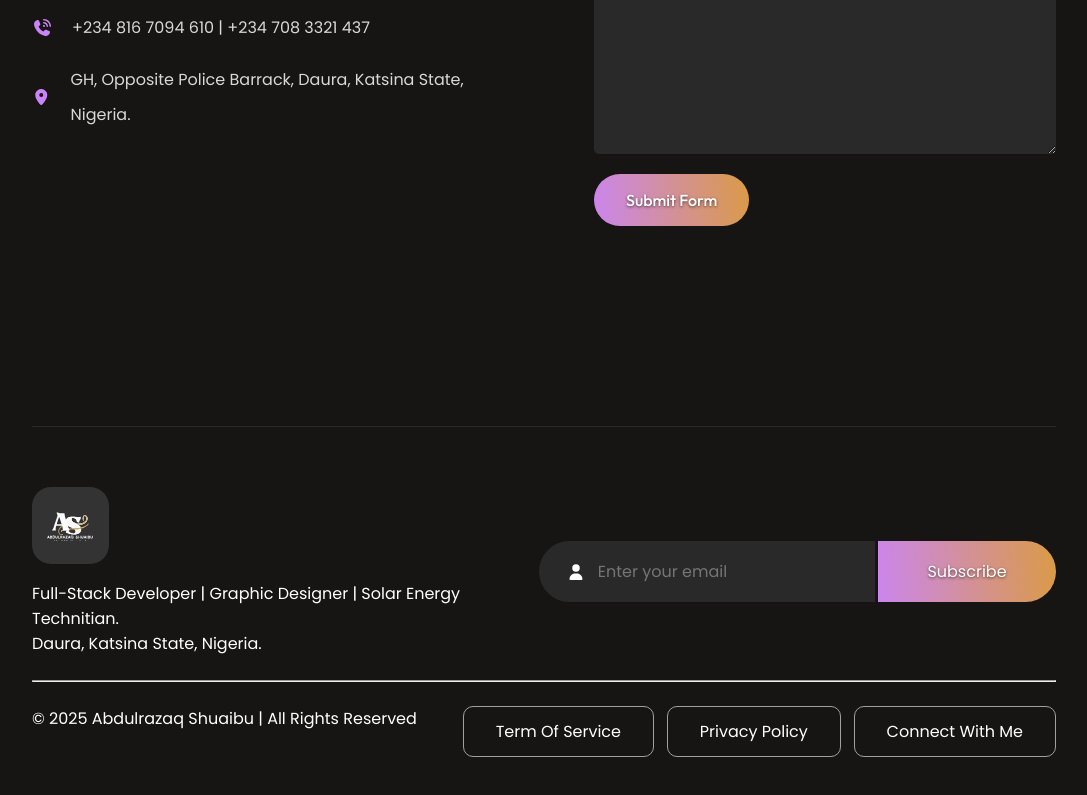
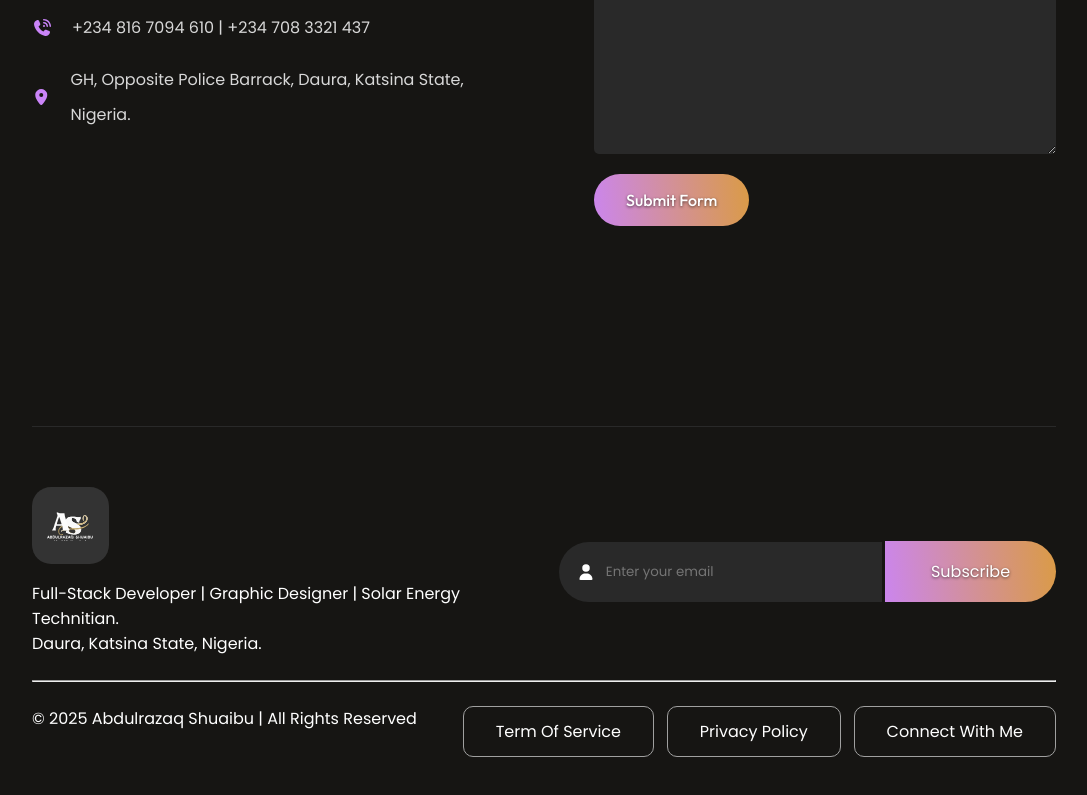
Before and after one commit to SAOMEIZA01/my-react-portfolio, a React (Vite) app: page / in a window 1280 px wide. Shown: the part 4481-5276 px from the top of the page, without its empty margins (96-1183 px from the left). Built offline with nearby package versions, Linux system fonts and the light colour scheme.

Commit message:
Fix layout bugs

```diff
--- a/src/Components/Contact/Contact.css
+++ b/src/Components/Contact/Contact.css
@@ -146,7 +146,7 @@
         gap: 5vw;
         margin: 5vw 10vw;
         align-items: center;
-        margin-bottom: 150px;
+        margin-bottom: 100px;
     }
     .contact-title h1 {
         font-size: clamp(2rem, 3vw, 2.5rem);
--- a/src/Components/Footer/Footer.css
+++ b/src/Components/Footer/Footer.css
@@ -36,22 +36,24 @@
     display: flex;
     align-items: center;
     box-sizing: border-box;
-    padding: 18px;
-    padding-left: 30px;
-    gap: 15px;
+    padding: 20px;
+    gap: 1vw;
     width: 65%;
     border-radius: 50px 0 0 50px;
     background: #292929;
     font-size: 1rem;
 }
+.footer-email-input .user-icon {
+    flex: 1;
+}
 .footer-email-input input {
+    flex: 3;
     box-sizing: border-box;
     outline: none;
     border: none;
     background: transparent;
     color: #a0a0a0;
     font-family: 'Poppins', sans-serif;
-    font-size: 1rem;
 }
 .footer-email-input:hover {
     border: solid 1px #CA84F8;
@@ -59,6 +61,7 @@
     transition: 0.6s;
 }
 .footer-subscribe {
+    box-sizing: border-box;
     display: flex;
     align-items: center;
     justify-content: center;
@@ -116,8 +119,7 @@
         font-size: 0.9rem;
     }
     .footer-email-input {
-        padding: 12px;
-        padding-left: 32px;
+        padding: 15px;
     }
     .footer-email-input:hover {
         border: solid 1px #B415FF;
@@ -125,7 +127,7 @@
         transition: 0.5s;
     }
     .footer-subscribe {
-        padding: 12px;
+        padding: 13px;
     }
     .footer-subscribe:hover {
         border: solid 1px #fff;
--- a/src/Components/MyWork/MyWork.css
+++ b/src/Components/MyWork/MyWork.css
@@ -66,8 +66,9 @@
 @media (max-width: 768px) {
     .mywork {
         box-sizing: border-box;
-        gap: 50px;
+        gap: 40px;
         margin: 5vw 10vw;
+        margin-bottom: 10vw;
         align-items: center;
     }
     .mywork-title h1 {
@@ -80,6 +81,7 @@
     }
     .mywork-container {
         grid-template-columns: 1fr 1fr;
+        margin-bottom: 0;
         gap: 4vw;
     }
     .mywork-container img {
@@ -91,5 +93,6 @@
         font-size: 1rem;
         margin: 3vw 0;
         cursor: pointer;
+
     }
 }
```
